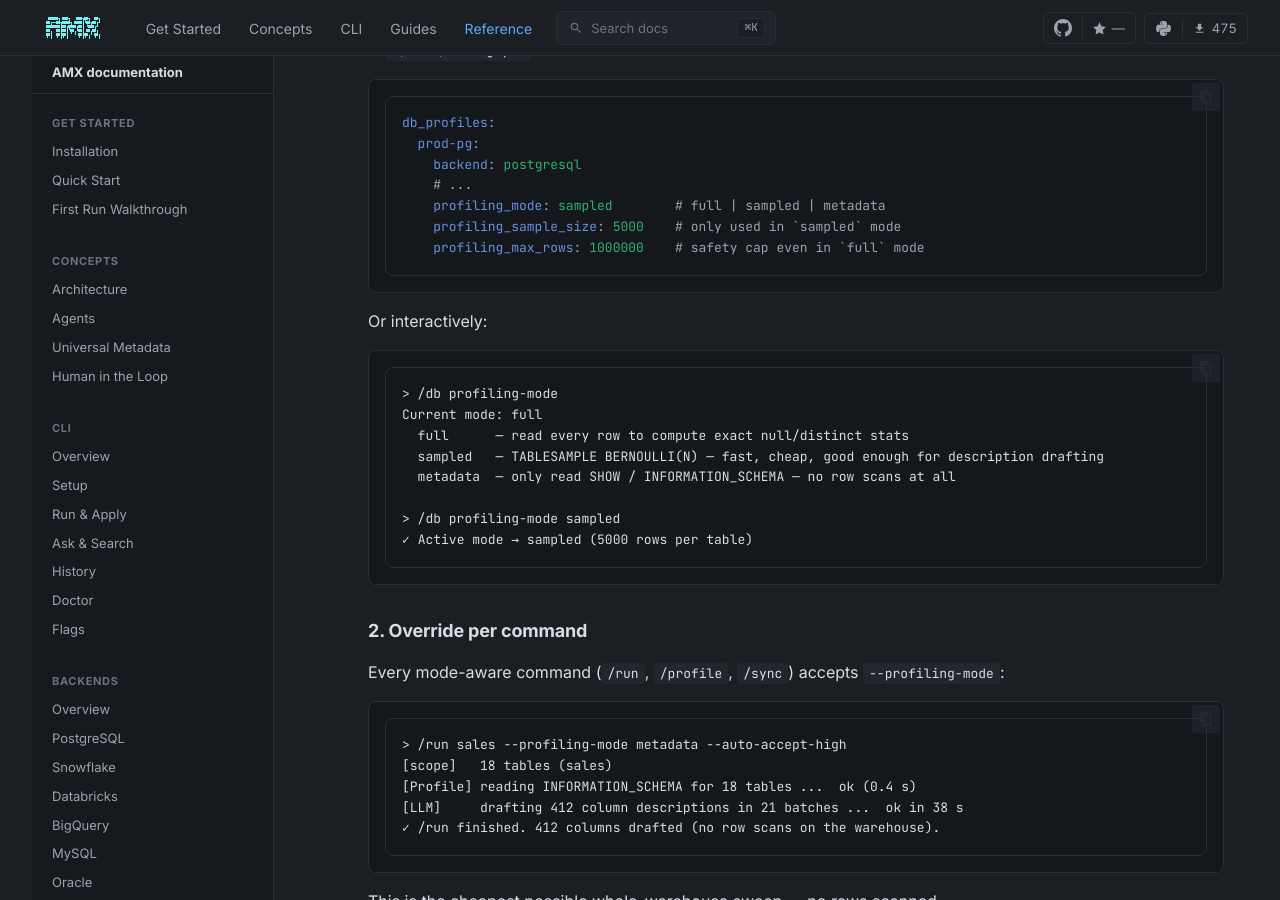
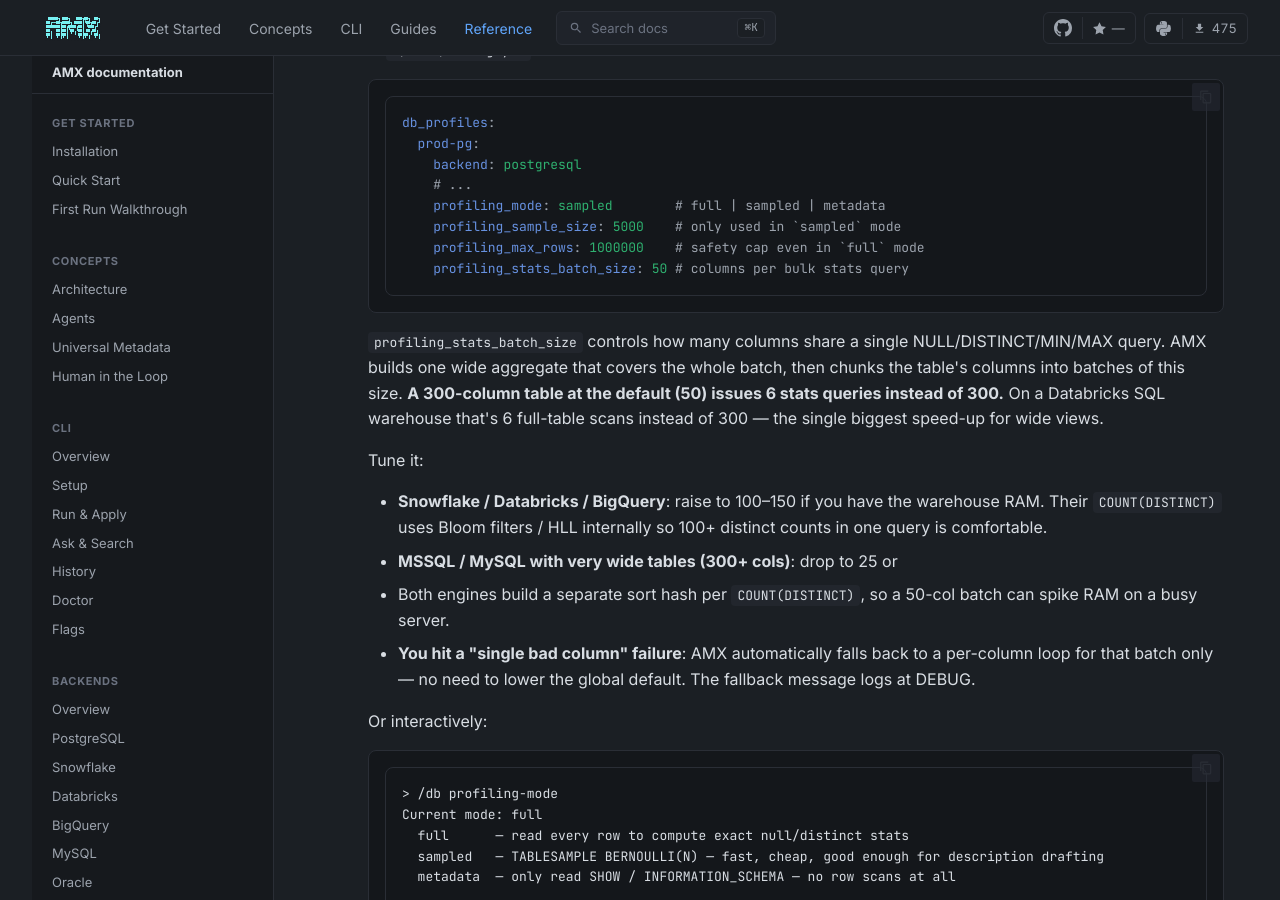
Before and after one commit to omeryasirkucuk/amx-docs, an MkDocs documentation site: the page built from docs/configuration/profiling-modes.md, in a window 1280 px wide and 900 px high, scrolled down 962 px. Built offline with MkDocs 1.6.1 and Material for MkDocs 9.7.7, drawn with Linux system fonts in a browser that asks for light colours; comment, search, counter and statistics services are not loaded; some of the changed text lies outside the part shown.

Commit message:
docs(profiling): document profiling_stats_batch_size knob (Phase 1 perf)
AMX 0.12.x adds a per-DB-profile setting that controls how many
columns share a single NULL/DISTINCT/MIN/MAX aggregate query. Default
50; raise on warehouse backends that handle wide aggregates well,
drop on MSSQL/MySQL with very wide tables.

````diff
--- a/docs/configuration/profiling-modes.md
+++ b/docs/configuration/profiling-modes.md
@@ -33,7 +33,27 @@
     profiling_mode: sampled        # full | sampled | metadata
     profiling_sample_size: 5000    # only used in `sampled` mode
     profiling_max_rows: 1000000    # safety cap even in `full` mode
+    profiling_stats_batch_size: 50 # columns per bulk stats query
 ```
+
+`profiling_stats_batch_size` controls how many columns share a single
+NULL/DISTINCT/MIN/MAX query. AMX builds one wide aggregate that covers
+the whole batch, then chunks the table's columns into batches of this
+size. **A 300-column table at the default (50) issues 6 stats queries
+instead of 300.** On a Databricks SQL warehouse that's 6 full-table
+scans instead of 300 — the single biggest speed-up for wide views.
+
+Tune it:
+
+- **Snowflake / Databricks / BigQuery**: raise to 100–150 if you have
+  the warehouse RAM. Their `COUNT(DISTINCT)` uses Bloom filters / HLL
+  internally so 100+ distinct counts in one query is comfortable.
+- **MSSQL / MySQL with very wide tables (300+ cols)**: drop to 25 or
+  20. Both engines build a separate sort hash per `COUNT(DISTINCT)`,
+  so a 50-col batch can spike RAM on a busy server.
+- **You hit a "single bad column" failure**: AMX automatically falls
+  back to a per-column loop for that batch only — no need to lower
+  the global default. The fallback message logs at DEBUG.
 
 Or interactively:
 
@@ -137,6 +157,7 @@
     profiling_mode: sampled
     profiling_sample_size: 5000
     profiling_max_rows: 1000000
+    profiling_stats_batch_size: 50
 ```
 
 `profiling_max_rows` is a safety cap — it applies even in `full` mode, so a `/run` on
````
